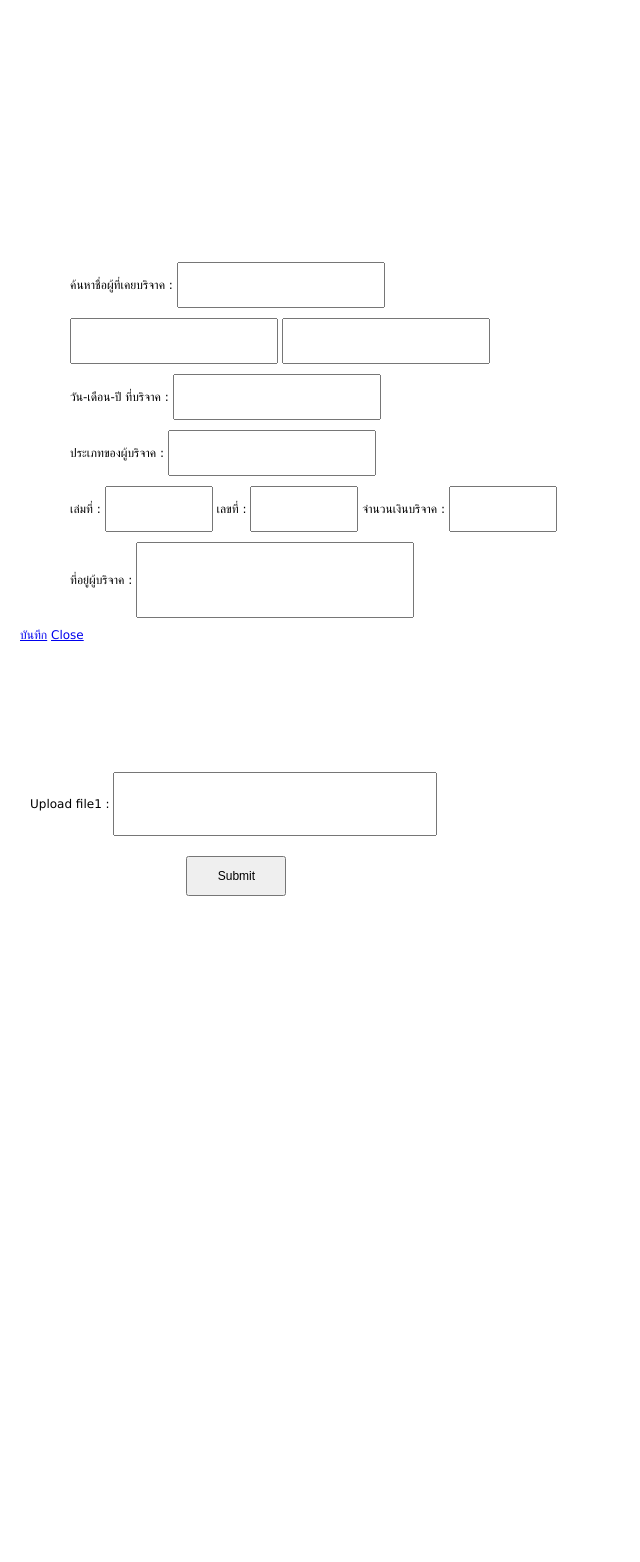
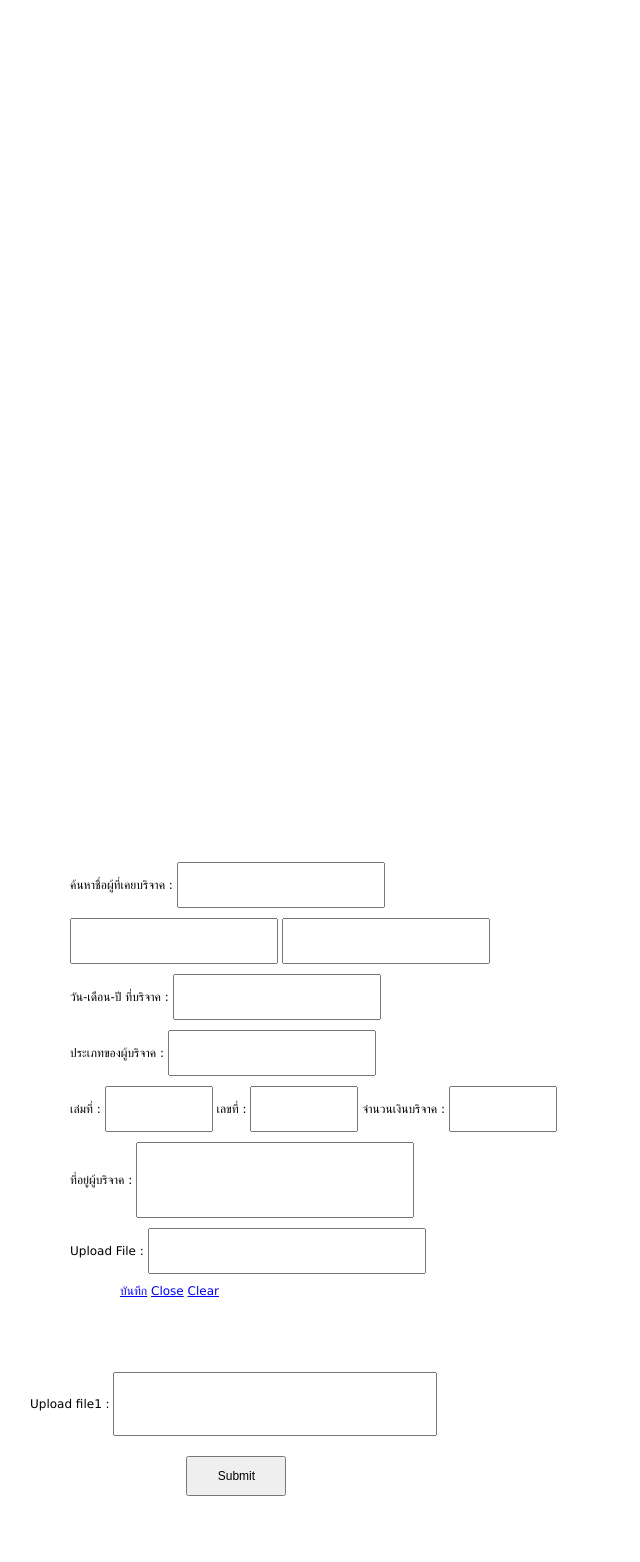
Before and after one commit to jutturong/donate, a CodeIgniter app: template donate/application/views/home.php in a window 1280 px wide. Shown: the part 1840-3402 px from the top of the page, without its empty margins (0-640 px from the left). Before the commit the page ends 2736 px from the top, so only its background shows below. Run offline with CodeIgniter, Linux system fonts and the light colour scheme; the template is opened without the code that fills it: most values are stand-ins (such as "Sample title", 1, 10 or a date in 2020); data that the repository does not hold is empty.

Commit message:
17-2-59 update1

```diff
--- a/donate/application/views/donation.php
+++ b/donate/application/views/donation.php
@@ -87,7 +87,7 @@
 
 <div style="margin:20px 0 10px 0;"></div>
 
-    <div class="easyui-panel"  id="dg_donation" title="รายนามทั้งหมดของผู้บริจาค" style="width:800px;height:520px;padding:10px;"
+    <div class="easyui-panel"  id="dg_donation" title="รายนามทั้งหมดของผู้บริจาค" style="width:850px;height:520px;padding:10px;"
             data-options="iconCls:'icon-man',
             closable:true,
             closed:true,
@@ -117,8 +117,10 @@
                {
                    var  ck= row.id_donation % 2
                   // if( row.id_donation > 5 )
+                  /*
                     if( ck == 0 )
                    { return 'background-color:#6293BB;color:#fff;'; }
+                   */
                },
                columns:[[
                  //  {  field:'id_donation',title:'ID'  },
@@ -129,8 +131,8 @@
                    {  field:'amount' ,title:' จำนวนบริจาค ' },
                    {  field:'date_donation', title:' ปี/เดือน/วัน ที่บริจาค ' },
                    {  field:'tax', title:' รูปแบบการบริจาค ' },
-
                    { field:'address' ,title:' ที่อยู่ผู้บริจาค ' },
+                   {  field:'fileupload1' ,title:'ชื่อไฟล์แนบ'  },
 
                ]]
                ">
@@ -155,6 +157,14 @@
 
 
 <div id="tool_donate" >
+    <a href="javascript:void(0)" class="icon-print"  data-options="iconAlign:'top' "  onclick="
+     var  row=   $('#tb_donation').datagrid('getSelected');
+            if( row )
+            {
+                // alert( row.filename );
+                 window.open('<?=base_url()?>uploadfile/' + row.filename);
+            }
+       "></a>
     <a href="javascript:void(0)" class="icon-search"  data-options="iconAlign:'top' "  onclick="$('#win_search').window('open');"></a>
     <a href="javascript:void(0)" class="icon-reload"  data-options="iconAlign:'top' "  onclick="reload_danation()"></a>
     <a href="javascript:void(0)" class="icon-add"  data-options="iconAlign:'top' "  onclick="$('#dia_donate').dialog('open')"></a>
--- a/donate/application/views/form_donate.php
+++ b/donate/application/views/form_donate.php
@@ -6,34 +6,44 @@
                         {
                              //alert(data);
                               $.messager.alert('สถานะการบันทึกข้อมูล',data,'info');
+                              $('#sub_search').combobox('reload');
                               $('#dg_donation').panel('open');
-                               $('#tb_donation').datagrid('load','<?=base_url()?>index.php/welcome/tb_donation/'  );
+                              $('#tb_donation').datagrid('load','<?=base_url()?>index.php/welcome/tb_donation/'  );
                         }
                  });
      }
+
+     function  clear_fr()
+     {
+           //alert('t');
+          $('#name_donation').textbox("clear");
+          $('#lastname_donation').textbox("clear");
+          $('#sub_search').combobox('reload');
+      }
+
 </script>
 
 
 <!--  เพิ่มผู้บริจาค  -->
-<div style="padding: 300px 100"></div>
+<div style="padding: 300px 100px;"></div>
 
    <div  style="padding: 10px 10px" ></div>
 
-    <div class="easyui-dialog"  id="dia_donate" style="width:600px;height: 500px;"  title=" เพิ่มข้อมูลผู้บริจาค"  data-options="
+    <div class="easyui-dialog"  id="dia_donate" style="width:600px;height: 500px;left:10px;top:10px;"  title=" เพิ่มข้อมูลผู้บริจาค"  data-options="
         iconCls:'icon-man',
-        modal:true,
+        modal:false,
         closed:true,
 
       "  >
 
 
-     <form id="donate_submit"   action="<?=base_url()?>index.php/welcome/insert_donate" method="post" enctype="multipart/form-data"   >
+     <form id="donate_submit"  accept-charset="utf-8"   action="<?=base_url()?>index.php/welcome/insert_donate" method="post" enctype="multipart/form-data"   >
 
          <div style="margin: 10px 50px">
              ค้นหาชื่อผู้ที่เคยบริจาค :
 
 
-                 <input class="easyui-combobox"  style="width: 200px;height: 40px;"    data-options="
+                 <input class="easyui-combobox" id="sub_search"  style="width: 200px;height: 40px;"    data-options="
                                                 url:'<?=base_url()?>index.php/welcome/autocomp_donate'  ,
                                                 method:'post',
                                                 valueField:'id_donation',
@@ -137,9 +147,17 @@
                     "     />
          </div>
 
-      <div style="margin:10px  140  0px  ">
-          <a   href="javascript:void(0)"  class="easyui-linkbutton"  style="width: 100px;height: 50"  onclick="submit_donate()"  id=" btn_donate "  data-options=" iconCls:'icon-man' , plain:false ,  "  >บันทึก</a>
-          <a   href="javascript:void(0)"  class="easyui-linkbutton"  style="width: 100px;height: 50"  onclick=" $('#dia_donate').dialog('close') "  data-options=" iconCls:'icon-cancel' , plain:false "  >Close</a>
+         <div style="margin:10px   50px  ">
+             Upload File :
+             <input class="easyui-filebox"  id="file1"  name="file1"  prompt=" เลือกไฟล์ " style="width:270px;height: 40px"    />
+         </div>
+
+      <div style="margin:10px  100px  ">
+
+          <a   href="javascript:void(0)"  class="easyui-linkbutton"  style="width: 100px;height: 50px"  onclick="submit_donate()"  id=" btn_donate "  data-options=" iconCls:'icon-man' , plain:false ,  "  >บันทึก</a>
+          <a   href="javascript:void(0)"  class="easyui-linkbutton"  style="width: 100px;height: 50px"  onclick=" $('#dia_donate').dialog('close') "  data-options=" iconCls:'icon-cancel' , plain:false "  >Close</a>
+          <a href="javascript:void(0)"   class="easyui-linkbutton"  style="width: 100px;height: 50px"   onclick="  clear_fr()  "    data-options="  iconCls:'icon-back'  "  >Clear</a>
+
       </div>
 
     </form>
--- a/donate/application/views/search.php
+++ b/donate/application/views/search.php
@@ -48,6 +48,7 @@
 
                                     <input class="easyui-combobox"  style="width: 200px;height: 30px"  id="sr_name"  data-options="
                                                 url:'<?=base_url()?>index.php/welcome/serch_donation/'  ,
+                                                method:'get',
                                                 valueField:'id_donation',
                                                 textField:'name_donation',
                                                 onSelect:function()
--- a/donate/nbproject/private/private.xml
+++ b/donate/nbproject/private/private.xml
@@ -3,9 +3,13 @@
     <editor-bookmarks xmlns="http://www.netbeans.org/ns/editor-bookmarks/2" lastBookmarkId="0"/>
     <open-files xmlns="http://www.netbeans.org/ns/projectui-open-files/2">
         <group>
-            <file>file:/C:/xampp/htdocs/donate/application/views/menu.php</file>
+            <file>file:/C:/xampp/htdocs/donate/application/views/home.php</file>
+            <file>file:/C:/xampp/htdocs/donate/application/views/donation.php</file>
             <file>file:/C:/xampp/htdocs/donate/application/controllers/welcome.php</file>
+            <file>file:/C:/xampp/htdocs/donate/application/views/upload.php</file>
+            <file>file:/C:/xampp/htdocs/donate/application/views/admin.php</file>
             <file>file:/C:/xampp/htdocs/donate/application/views/search.php</file>
+            <file>file:/C:/xampp/htdocs/donate/application/views/form_donate.php</file>
         </group>
     </open-files>
 </project-private>
```
Also changed, not shown: donate/application/controllers/welcome.php (+108 -7 lines), 3 other files.
